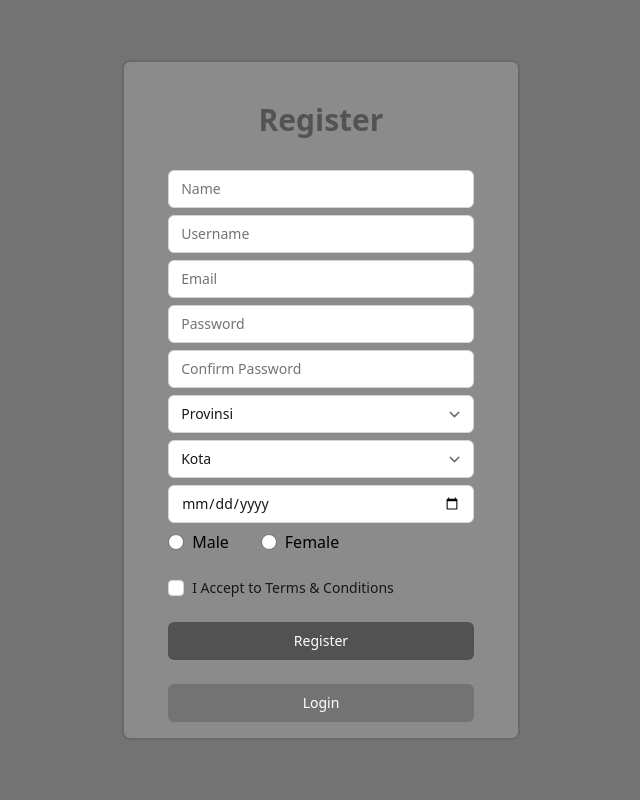
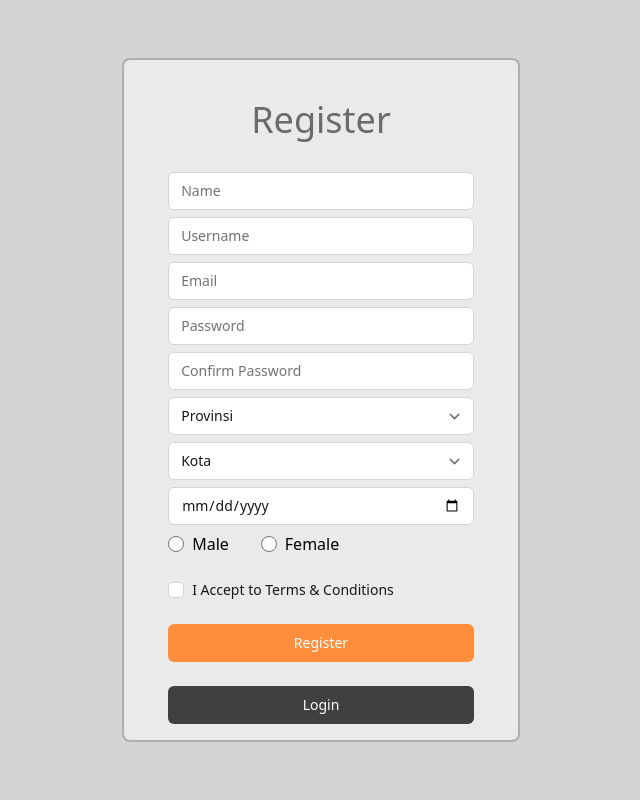
Before and after one commit to Frozen-Coconut/ProjectPW, a PHP site: page /register.php in a window 1280 px wide. Shown: the whole page, without its empty margins (319-959 px from the left). Run offline with PHP 8.4, Linux system fonts and the light colour scheme; data comes from the database, SQL or seed files in the repository; style sheets or scripts are compiled from the project's sources; some libraries are stand-ins or nearby versions.

Commit message:
Update register.php

```diff
--- a/register.php
+++ b/register.php
@@ -58,11 +58,11 @@
     <script>
         // document.title = 'Register';
     </script>
-    <div class="min-h-screen flex items-center justify-center bg-gray-500">
-        <div class="border-2 border-black border-opacity-25 rounded-lg flex items-center justify-center py-4 px-4 sm:px-6 lg:px-8 bg-gray-400 bg-opacity-50">
+    <div class="min-h-screen flex items-center justify-center bg-gray-300">
+        <div class="border-2 border-black border-opacity-25 rounded-lg flex items-center justify-center py-4 px-4 sm:px-6 lg:px-8 bg-hh-white bg-opacity-50">
             <div class="max-w-md w-full space-y-8">
                 <div>
-                <h2 class="mt-6 text-center text-3xl font-extrabold text-gray-700 text-opacity-75">
+                <h2 class="mt-6 text-center text-4xl font-abold text-gray-700 text-opacity-75">
                     Register
                 </h2>
                 </div>
@@ -125,13 +125,13 @@
                     </div>
                 </div>
                 <div>
-                    <button type="submit" name="register" class="group relative w-full flex justify-center py-2 px-4 border border-transparent text-sm font-medium rounded-md text-white bg-gray-600 hover:bg-gray-700 focus:outline-none focus:ring-2 focus:ring-offset-2 focus:ring-gray-500">
+                    <button type="submit" name="register" class="group relative w-full flex justify-center py-2 px-4 border border-transparent text-sm font-medium rounded-md text-white bg-hh-orange-dark hover:bg-hh-orange-light focus:outline-none focus:ring-2 focus:ring-offset-2 focus:ring-gray-500">
                     Register
                     </button>
                 </div>
                 <div>
                     <a href="login.php">
-                    <button name="login" class="group relative w-full flex justify-center py-2 px-4 border border-transparent text-sm font-medium rounded-md text-white bg-gray-500 hover:bg-gray-700 focus:outline-none focus:ring-2 focus:ring-offset-2 focus:ring-gray-500">
+                    <button name="login" class="group relative w-full flex justify-center py-2 px-4 border border-transparent text-sm font-medium rounded-md text-white bg-gray-700 hover:bg-gray-500 focus:outline-none focus:ring-2 focus:ring-offset-2 focus:ring-gray-500">
                         Login
                     </button>
                     </a>
```
